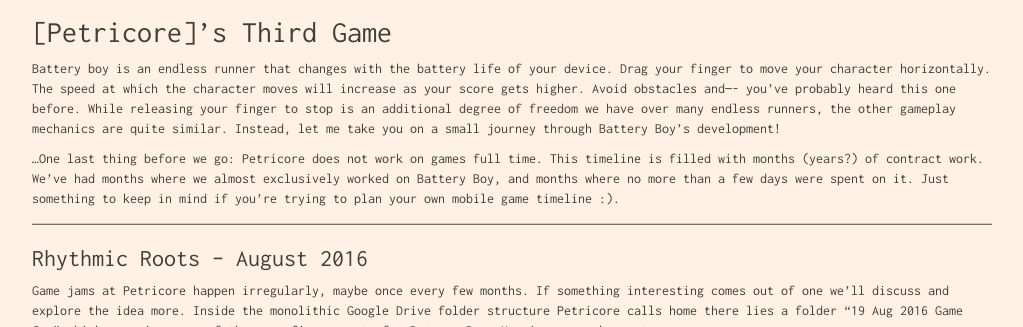
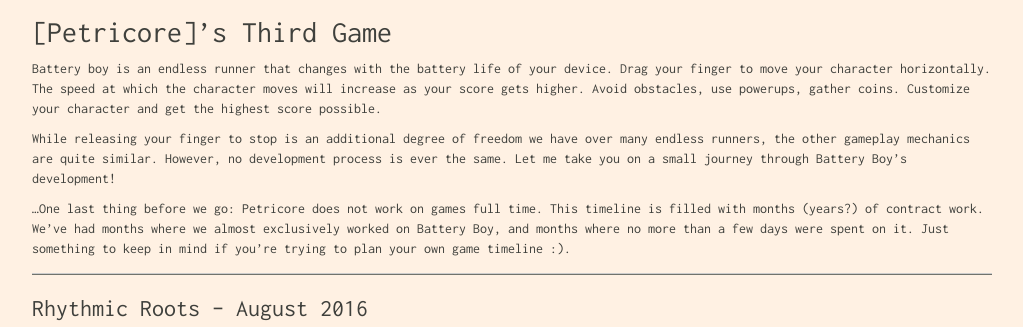
Before and after one commit to Chris234k/chris234k.github.io, a Jekyll site: the page built from _games/batteryboy.md, in a window 1280 px wide and 900 px high, scrolled down 605 px, cut to the strip 199-526 px from the top of the window. Shown: the whole strip, without its empty margins (128-1151 px from the left). Built offline with Jekyll 4.4.1, drawn with Linux system fonts in a browser that asks for light colours.

Commit message:
Joke isn't worth the confusion

```diff
--- a/_games/batteryboy.md
+++ b/_games/batteryboy.md
@@ -10,9 +10,11 @@
 ---
 
 ## [Petricore](http://petricoregames.com/)'s Third Game
-Battery boy is an endless runner that changes with the battery life of your device. Drag your finger to move your character horizontally. The speed at which the character moves will increase as your score gets higher. Avoid obstacles and---- you've probably heard this one before. While releasing your finger to stop is an additional degree of freedom we have over many endless runners, the other gameplay mechanics are quite similar. Instead, let me take you on a small journey through Battery Boy's development!
+Battery boy is an endless runner that changes with the battery life of your device. Drag your finger to move your character horizontally. The speed at which the character moves will increase as your score gets higher. Avoid obstacles, use powerups, gather coins. Customize your character and get the highest score possible.
 
-...One last thing before we go: Petricore does not work on games full time. This timeline is filled with months (years?) of contract work. We've had months where we almost exclusively worked on Battery Boy, and months where no more than a few days were spent on it. Just something to keep in mind if you're trying to plan your own mobile game timeline :).
+While releasing your finger to stop is an additional degree of freedom we have over many endless runners, the other gameplay mechanics are quite similar. However, no development process is ever the same. Let me take you on a small journey through Battery Boy's development!
+
+...One last thing before we go: Petricore does not work on games full time. This timeline is filled with months (years?) of contract work. We've had months where we almost exclusively worked on Battery Boy, and months where no more than a few days were spent on it. Just something to keep in mind if you're trying to plan your own game timeline :).
 
 ---
 
```
